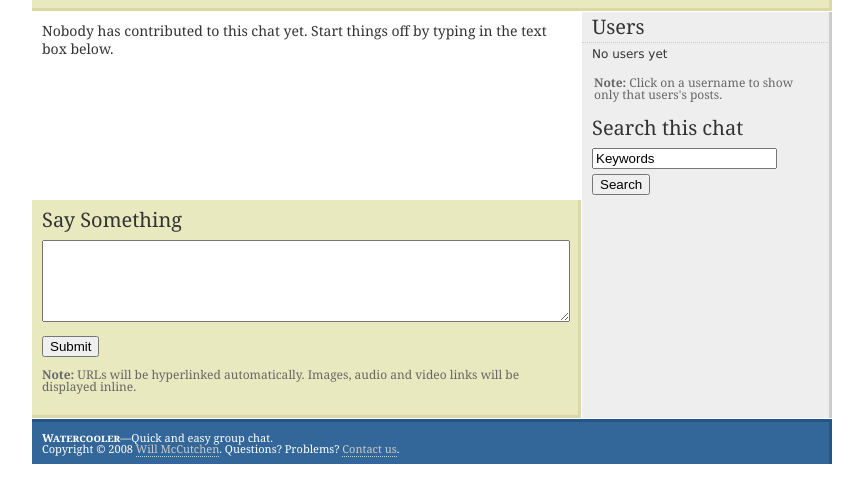
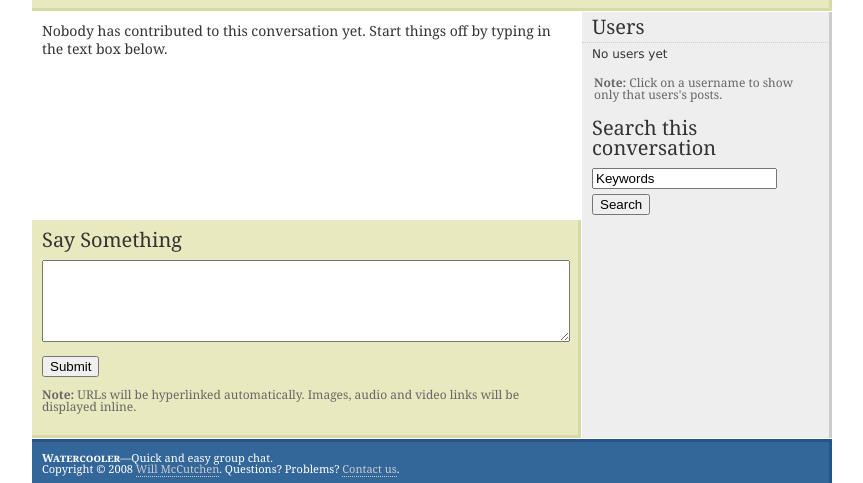
Before and after one commit to mccutchen/watercooler, a Django app: template templates/chat/chat.html in a window 1280 px wide. Shown: the part 125-608 px from the top of the page, without its empty margins (208-1071 px from the left). Run offline with Django 3.2, Linux system fonts and the light colour scheme; the template is opened without the code that fills it, so the values that code supplies are empty; parts of the project's set-up code (start-up, migrations or seed data) failed here and were passed over.

Commit message:
Adjust wording, moving from 'chat' to 'conversation'

```diff
--- a/templates/chat/chat.html
+++ b/templates/chat/chat.html
@@ -41,9 +41,9 @@
                 {% else %}
                     <li>
                         {% if filters %}
-                            No posts in this chat matched the filter criteria.
+                            No posts in this conversation matched the filter criteria.
                         {% else %}
-                            Nobody has contributed to this chat yet.  Start
+                            Nobody has contributed to this conversation yet.  Start
                             things off by typing in the text box below.
                         {% endif %}
                     </li>
@@ -66,7 +66,7 @@
             <p class="note"><strong>Note:</strong> Click on a username to
             show only that users's posts.</p>
 
-            <h3>Search this chat</h3>
+            <h3>Search this conversation</h3>
             <form action="." method="get">
                 <input name="q" type="text" value="Keywords" />
                 <input type="submit" value="Search" />
--- a/templates/chat/chat_list.html
+++ b/templates/chat/chat_list.html
@@ -5,8 +5,8 @@
 {% endblock %}
 
 {% block content %}
-    <p>These are the public chats currently taking place.  Feel free to
-    join one and add your $0.02.</p>
+    <p>These are the public conversations currently taking place.  Feel free
+    to join one and add your $0.02.</p>
 
     <ul id="public-chats">
         {% for chat in chat_list %}
--- a/templates/index.html
+++ b/templates/index.html
@@ -42,7 +42,7 @@
                 </ul>
                 <p>Or, <a href="{% url chat_index %}">browse all public conversations</a>.</p>
             {% else %}
-                <p>Sorry, no public chats available.</p>
+                <p>Sorry, no public conversations available.</p>
             {% endif %}
         </div>
 
```
